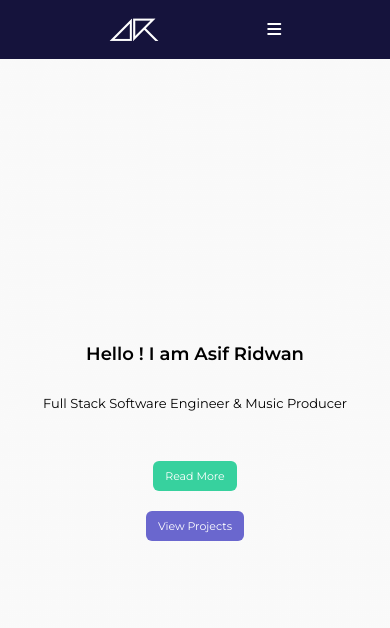
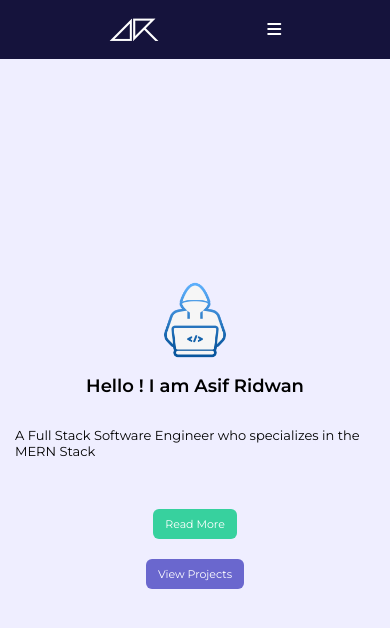
Before and after one commit to asifridwan/asifridwan.github.io, a React (Create React App) app: page / in a window 390 px wide. Shown: the top 628 px of the page. Built offline with nearby package versions, Linux system fonts and the light colour scheme.

Commit message:
Fixed the homescreen

```diff
--- a/src/components/Home.jsx
+++ b/src/components/Home.jsx
@@ -2,8 +2,13 @@ export default function Home() {
   return (
     <section className="home-page">
       <div className="home-info-container">
-        <div className="home-info-name">Hello ! I am Asif Ridwan</div>
-        <div className="home-info-id">Full Stack Software Engineer & Music Producer</div>
+        <div className="home-info">
+          <div className="home-icon"></div>
+          <div className="home-tagline">
+            <div className="home-info-name">Hello ! I am Asif Ridwan</div>
+            <div className="home-info-id">A Full Stack Software Engineer who specializes in the MERN Stack</div>
+          </div>
+        </div>
         <div className="button-containers">
           <button className="about-button fade">Read More</button>
           <button className="projects-button fade">View Projects</button>
--- a/src/css/style.css
+++ b/src/css/style.css
@@ -75,7 +75,7 @@ nav{
 }
 
 .home-page{
-    background-image: url('../images/Home_Background.png');
+    background-color: #efeeff;
     background-size: cover;
     background-repeat: no-repeat;
     justify-content: center;
@@ -86,6 +86,20 @@ nav{
     flex-direction: column;
     justify-content: center;
     align-items: center;
+}
+
+.home-info{
+    display: flex;
+    justify-content: center;
+    align-items: center;
+}
+
+.home-icon{
+    height: 150px;
+    width: 150px;
+    background-image: url('../images/swe_logo.png');
+    background-size: cover;
+    background-repeat: no-repeat;
 }
 
 .home-info-name, .home-info-id{
@@ -182,6 +196,22 @@ nav{
         display: inline;
     }
 
+    .home-info{
+        flex-direction: column;
+    }
+
+    .home-icon{
+        height: 80px;
+        width: 80px;
+    }
+
+    .home-tagline{
+        display: flex;
+        flex-direction: column;
+        align-items: center;
+        justify-content: center;
+    }
+
     .home-info-name{
         font-size: 18px;
     }
```
Also changed, not shown: src/images/Home_Background.png (deleted), src/images/swe_logo.png (added).
